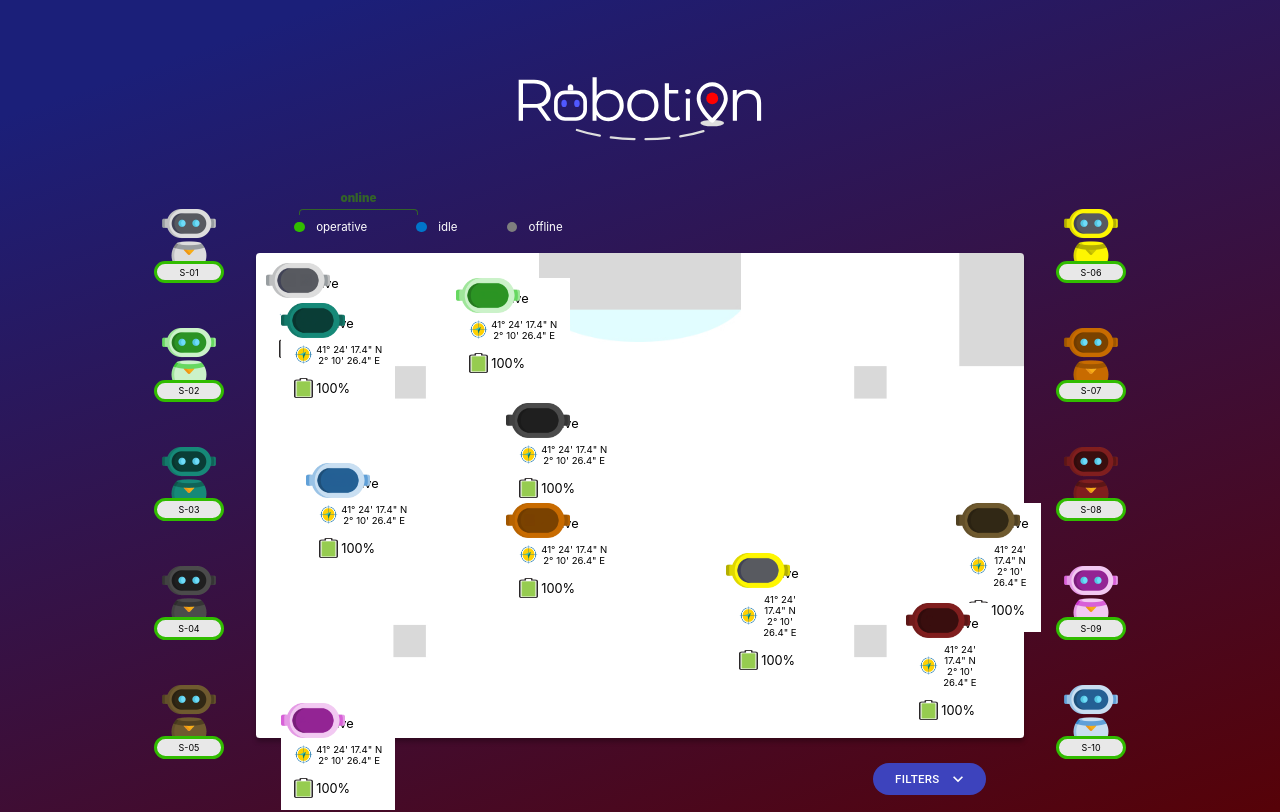
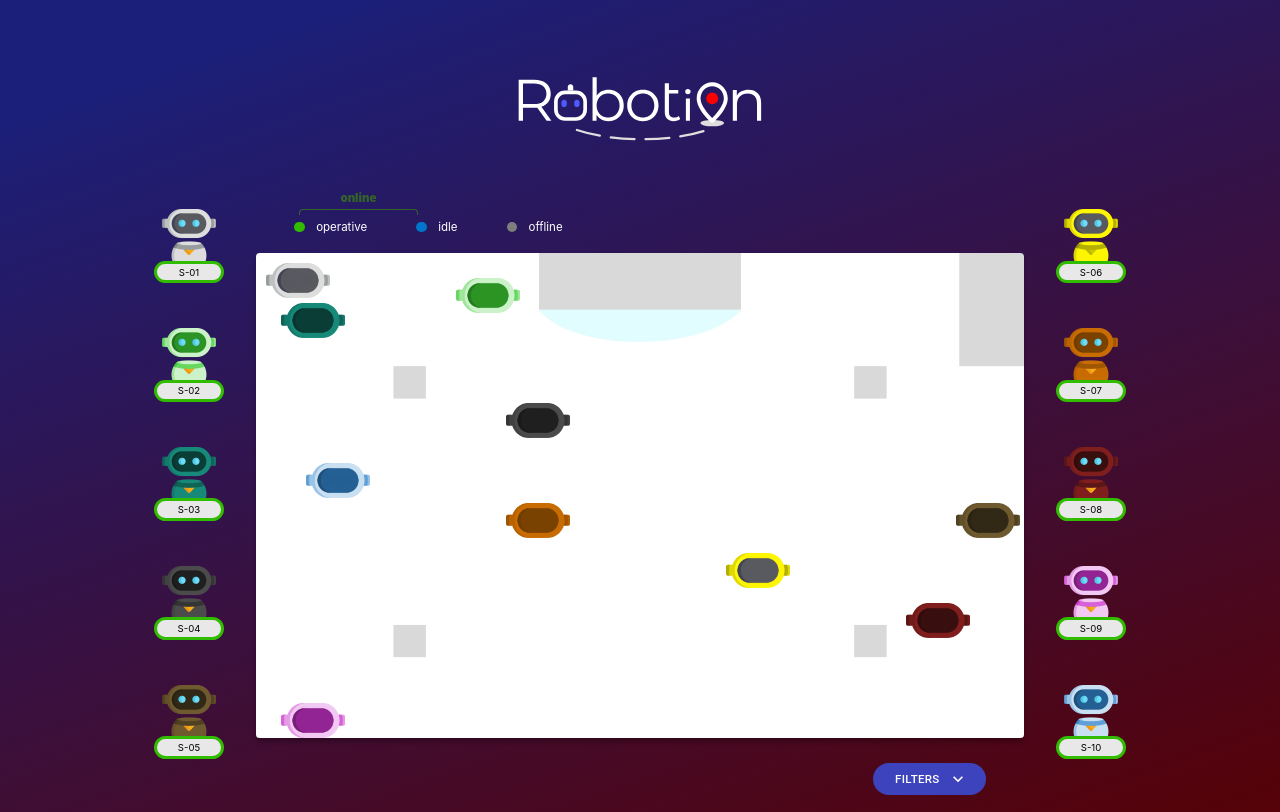
Before and after one commit to JTorty/FQI-Robotion, a React (Create React App) app in the folder frontend/: page / in a window 1280 px wide. Shown: the top 812 px of the page. Built offline with nearby package versions, Linux system fonts and the light colour scheme.

Commit message:
Creato e stilato popup mappa e aggiunta logica dinamica a tutti i filtri in mappa

```diff
--- a/frontend/src/body.jsx
+++ b/frontend/src/body.jsx
@@ -49,7 +49,7 @@
 
       <Stack direction="column" spacing={'1.5vw'}>
         <Legend />
-        <Map src={mapImg} hasGrid={isGridChecked} hasPosition={isPositionChecked} hasStatus={isStatusChecked} hasBattery={isBatteryChecked} areRobotsVisible={{isWhiteRobotVisible, isBlackRobotVisible, isBlueRobotVisible, isBrownRobotVisible, isGreenRobotVisible, isOrangeRobotVisible, isPinkRobotVisible, isRedRobotVisible, isTurquoiseRobotVisible, isYellowRobotVisible}}/>
+        <Map src={mapImg} hasFilters={{grid: isGridChecked, status: isStatusChecked, position: isPositionChecked, battery: isBatteryChecked}} areRobotsVisible={{white: isWhiteRobotVisible, black: isBlackRobotVisible, blue: isBlueRobotVisible, brown: isBrownRobotVisible, green: isGreenRobotVisible, orange: isOrangeRobotVisible, pink: isPinkRobotVisible, red: isRedRobotVisible, turquoise: isTurquoiseRobotVisible, yellow: isYellowRobotVisible}}/>
         <Filters list={['grid', 'position', 'status', 'battery']} checkBoxes={checkBoxes}/>
       </Stack>
 
--- a/frontend/src/components/grid.jsx
+++ b/frontend/src/components/grid.jsx
@@ -17,7 +17,7 @@
                 width: `${props.width}vw`,
                 height: `${props.height}vw`,
                 position: "absolute",
-                zIndex: 90,
+                zIndex: 50,
                 overflow: "hidden"
             }}>
                 <div className="grid-container" style={{
--- a/frontend/src/components/map.jsx
+++ b/frontend/src/components/map.jsx
@@ -7,18 +7,18 @@
     return (
         <div>
             <Stack alignItems="flex-start">
-                <RobotMap color="white" isVisible={props.areRobotsVisible.isWhiteRobotVisible} position={{ latitude: {pixels: 10}, longitude: {pixels: 10} }}/>
-                <RobotMap color="green" isVisible={props.areRobotsVisible.isGreenRobotVisible} position={{ latitude: {pixels: 25}, longitude: {pixels: 200} }}/>
-                <RobotMap color="turquoise"isVisible={props.areRobotsVisible.isTurquoiseRobotVisible} position={{ latitude: {pixels: 50}, longitude: {pixels: 25} }}/>
-                <RobotMap color="black" isVisible={props.areRobotsVisible.isBlackRobotVisible} position={{ latitude: {pixels: 150}, longitude: {pixels: 250} }}/>
-                <RobotMap color="brown" isVisible={props.areRobotsVisible.isBrownRobotVisible} position={{ latitude: {pixels: 250}, longitude: {pixels: 700} }}/>
-                <RobotMap color="yellow" isVisible={props.areRobotsVisible.isYellowRobotVisible} position={{ latitude: {pixels: 300}, longitude: {pixels: 470} }}/>
-                <RobotMap color="orange" isVisible={props.areRobotsVisible.isOrangeRobotVisible} position={{ latitude: {pixels: 250}, longitude: {pixels: 250} }}/>
-                <RobotMap color="red" isVisible={props.areRobotsVisible.isRedRobotVisible} position={{ latitude: {pixels: 350}, longitude: {pixels: 650} }}/>
-                <RobotMap color="pink" isVisible={props.areRobotsVisible.isPinkRobotVisible} position={{ latitude: {pixels: 450}, longitude: {pixels: 25} }}/>
-                <RobotMap color="blue" isVisible={props.areRobotsVisible.isBlueRobotVisible} position={{ latitude: {pixels: 210}, longitude: {pixels: 50} }}/>
+                <RobotMap color="white" isVisible={props.areRobotsVisible.white} position={{ latitude: {pixels: 10}, longitude: {pixels: 10} }} hasFilters={props.hasFilters}/>
+                <RobotMap color="green" isVisible={props.areRobotsVisible.green} position={{ latitude: {pixels: 25}, longitude: {pixels: 200} }} hasFilters={props.hasFilters}/>
+                <RobotMap color="turquoise" isVisible={props.areRobotsVisible.turquoise} position={{ latitude: {pixels: 50}, longitude: {pixels: 25} }} hasFilters={props.hasFilters}/>
+                <RobotMap color="black" isVisible={props.areRobotsVisible.black} position={{ latitude: {pixels: 150}, longitude: {pixels: 250} }} hasFilters={props.hasFilters}/>
+                <RobotMap color="brown" isVisible={props.areRobotsVisible.brown} position={{ latitude: {pixels: 250}, longitude: {pixels: 700} }} hasFilters={props.hasFilters}/>
+                <RobotMap color="yellow" isVisible={props.areRobotsVisible.yellow} position={{ latitude: {pixels: 300}, longitude: {pixels: 470} }} hasFilters={props.hasFilters}/>
+                <RobotMap color="orange" isVisible={props.areRobotsVisible.orange} position={{ latitude: {pixels: 250}, longitude: {pixels: 250} }} hasFilters={props.hasFilters}/>
+                <RobotMap color="red" isVisible={props.areRobotsVisible.red} position={{ latitude: {pixels: 350}, longitude: {pixels: 650} }} hasFilters={props.hasFilters}/>
+                <RobotMap color="pink" isVisible={props.areRobotsVisible.pink} position={{ latitude: {pixels: 450}, longitude: {pixels: 25} }} hasFilters={props.hasFilters}/>
+                <RobotMap color="blue" isVisible={props.areRobotsVisible.blue} position={{ latitude: {pixels: 210}, longitude: {pixels: 50} }} hasFilters={props.hasFilters}/>
             </Stack>
-            {props.hasGrid &&
+            {props.hasFilters.grid &&
             <Grid width={60} height={38} rows={10} columns={14} cellSize={4.3} margin={{x: 0, y: -1.7}} hasCoordinates={true} scale={0.05} startingLat={26.65} startingLon={14.6} offsetLat={1} offsetLon={1} fontSize="0.8vw"/>
             }
             <img src={props.src} className="map" alt="map" />
--- a/frontend/src/components/popup.jsx
+++ b/frontend/src/components/popup.jsx
@@ -4,11 +4,9 @@
 import batteryImg from "../assets/icons/battery-full.png";
 
 function Popup(props) {
-    let accent = "#fff";
+    let accent = "#e8e8e8";
 
-    if (props.color === "white") {
-        accent = "#e8e8e8";
-    } else if (props.color === "black") {
+    if (props.color === "black") {
         accent = "#1f1f1f";
     } else if (props.color === "blue") {
         accent = "#c9dff2";
--- a/frontend/src/components/robotMap.jsx
+++ b/frontend/src/components/robotMap.jsx
@@ -15,52 +15,102 @@
 
 function RobotMap(props) {
     let avatar = whiteAvatar;
+    let accent = "#e8e8e8";
 
     if (props.color === "black") {
         avatar = blackAvatar;
+        accent = "#1f1f1f";
     } else if (props.color === "blue") {
         avatar = blueAvatar;
+        accent = "#c9dff2";
     } else if (props.color === "brown") {
         avatar = brownAvatar;
+        accent = "#6d592e";
     } else if (props.color === "green") {
         avatar = greenAvatar;
+        accent = "#c8f0c6";
     } else if (props.color === "orange") {
         avatar = orangeAvatar;
+        accent = "#c86b00";
     } else if (props.color === "pink") {
         avatar = pinkAvatar;
+        accent = "#f2c9f2";
     } else if (props.color === "red") {
         avatar = redAvatar;
+        accent = "#801e1e";
     } else if (props.color === "turquoise") {
         avatar = turquoiseAvatar;
+        accent = "#168978";
     } else if (props.color === "yellow") {
         avatar = yellowAvatar;
+        accent = "#fef601";
     }
 
     const vwTot = Math.max(document.documentElement.clientWidth || 0, window.innerWidth || 0);
+    const popupWidth = props.hasFilters.position || props.hasFilters.status || props.hasFilters.battery ? '6.6vw' : '0vw';
+    const avatarWidth = '5vw';
+
+    const handleHeight = () => {
+        if (props.hasFilters.position && props.hasFilters.status && props.hasFilters.battery) {
+            return '33%';
+        }
+
+        if ((props.hasFilters.position && props.hasFilters.status) ||
+            (props.hasFilters.position && props.hasFilters.battery) ||
+            (props.hasFilters.status && props.hasFilters.battery)) {
+            return '50%';
+        }
+
+        return '100%';
+    }
+
+    const handleStatus = () => {
+        const status = 'operative';
+
+        if (status === 'operative') {
+            return '#31BC00';
+        } else if (status === 'idle') {
+            return '#0075CA';
+        } else if (status === 'offline') {
+            return '#7E7E7E';
+        }
+    };
+
 
     return (
-    <div style={{ display: props.isVisible ? 'flex' : 'none', position: 'absolute', zIndex: 95, margin: `${props.position.latitude.pixels / vwTot * 100}vw  ${props.position.longitude.pixels / vwTot * 100}vw`}}>
+        <div className="robot-map" style={{
+            display: props.isVisible ? 'flex' : 'none',
+          margin: `${props.position.latitude.pixels / vwTot * 100}vw calc(${props.position.longitude.pixels / vwTot * 100}vw - ((${popupWidth} - ${avatarWidth}) / 2))`
+        }}>
             <img
                 src={avatar}
                 alt={`${props.color} avatar`}
                 className="robot-map"
-        style={{ }}
             />
-      <Stack className="popup_body" direction="column" spacing="1vw">
-        <div className="status popup_element">
-          <div className="icon_status"></div>
-          <span>operative</span>
-        </div>
-        <div className="position popup_element">
-          <img className="icon_position" src={compassImg} alt="compass icon"></img>
-          <div className="position_coordinates">
+            <Stack className="popup_map" direction="column" spacing="0.25vw"
+                sx={{border: `0.15vw solid ${accent}`, display: props.hasFilters.position || props.hasFilters.status || props.hasFilters.battery ? 'flex' : 'none'}}>
+                <div className="position popup_element" style={{display: props.hasFilters.position ? 'flex' : 'none', height: handleHeight()}}>
+                    <div className="icon_position popup_element_icon"
+                         style={{backgroundImage: `url(${compassImg})`}}></div>
+                    <div className="position_coordinates popup_element_text">
                         <span>41° 24' 17.4" N</span>
                         <span>2° 10' 26.4" E</span>
                     </div>
                 </div>
-        <div className="battery popup_element">
-          <img className="icon_battery" src={batteryImg} alt="battery icon"></img>
+                <div className="status popup_element" style={{display: props.hasFilters.status ? 'flex' : 'none', height: handleHeight()}}>
+                    <div className="popup_element_icon">
+                        <div className="icon_status" style={{backgroundColor: handleStatus()}}></div>
+                    </div>
+                    <div className="popup_element_text">
+                        <span>operative</span>
+                    </div>
+                </div>
+                <div className="battery popup_element" style={{display: props.hasFilters.battery ? 'flex' : 'none', height: handleHeight()}}>
+                    <div className="icon_battery popup_element_icon"
+                         style={{backgroundImage: `url(${batteryImg})`}}></div>
+                    <div className="popup_element_text">
                         <span>100%</span>
+                    </div>
                 </div>
             </Stack>
         </div>
--- a/frontend/src/components/style/popup.css
+++ b/frontend/src/components/style/popup.css
@@ -45,7 +45,7 @@
     font-size: 1vw;
     font-weight: 600;
     color: #969696;
-    text-shadow: 0 0 0.01vw #000;
+    text-shadow: 0 0 0.01vw #0000009e;
 }
 
 .popup_body {
@@ -57,24 +57,24 @@
     color: #000;
 }
 
-.popup_element {
+.popup_body .popup_element {
     display: flex;
     gap: 0.25vw;
     align-items: center;
 }
 
-.position_coordinates {
+.popup_body .position_coordinates {
     display: flex;
     flex-direction: column;
     font-size: 0.75vw;
 }
 
-img.icon_position {
-    width: 1.5vw;
+.popup_body img.icon_position {
+    width: auto;
     height: 1.5vw;
 }
 
-img.icon_battery {
-    width: 1.5vw;
-    height: 1.5vw;
+.popup_body img.icon_battery {
+    width: auto;
+    height: 1.25vw;
 }
--- a/frontend/src/components/style/robotMap.css
+++ b/frontend/src/components/style/robotMap.css
@@ -1,6 +1,55 @@
 .robot-map {
-    z-index: 100;
     position: absolute;
+    justify-content: center;
+}
+
+.robot-map > img {
     width: 5vw;
     height: auto;
+    z-index: 80;
 }
+
+.popup_map {
+    width: 6vw;
+    border-radius: 0.25vw;
+    margin-top: 3vw;
+    padding: 0.4vw 0.2vw;
+    background: #ffffffde;
+    color: #000;
+    z-index: 90;
+}
+
+.popup_map .popup_element {
+    display: flex;
+    gap: 0.25vw;
+    align-items: center;
+}
+
+.popup_map .position_coordinates {
+    display: flex;
+    flex-direction: column;
+    font-size: 0.6vw;
+}
+
+.popup_element_icon {
+    display: flex;
+    align-items: center;
+    justify-content: center;
+    width: 30%;
+    height: 85%;
+    background-size: contain;
+    background-repeat: no-repeat;
+    background-position: center;
+}
+
+.popup_element_text {
+    width: 70%;
+    font-size: 0.7vw;
+    text-align: left;
+}
+
+.icon_status {
+    width: 0.7vw;
+    height: 0.7vw;
+    border-radius: 100%;
+}
--- a/frontend/src/components/style/robotProfile.css
+++ b/frontend/src/components/style/robotProfile.css
@@ -23,7 +23,7 @@
 
 .badge span {
     color: #000;
-    font-size: 0.7vw;
+    font-size: 0.75vw;
 }
 
 .badge.button {
```
Lines whose indentation alone changed are shown as unchanged.
